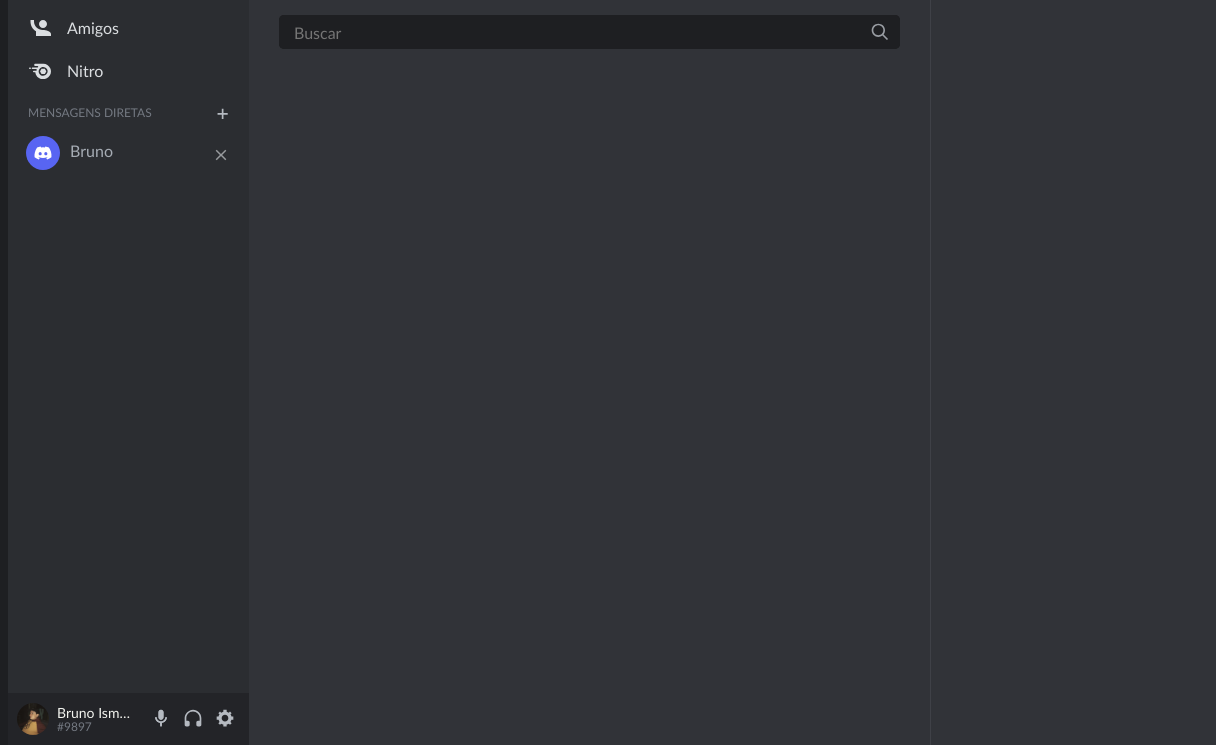
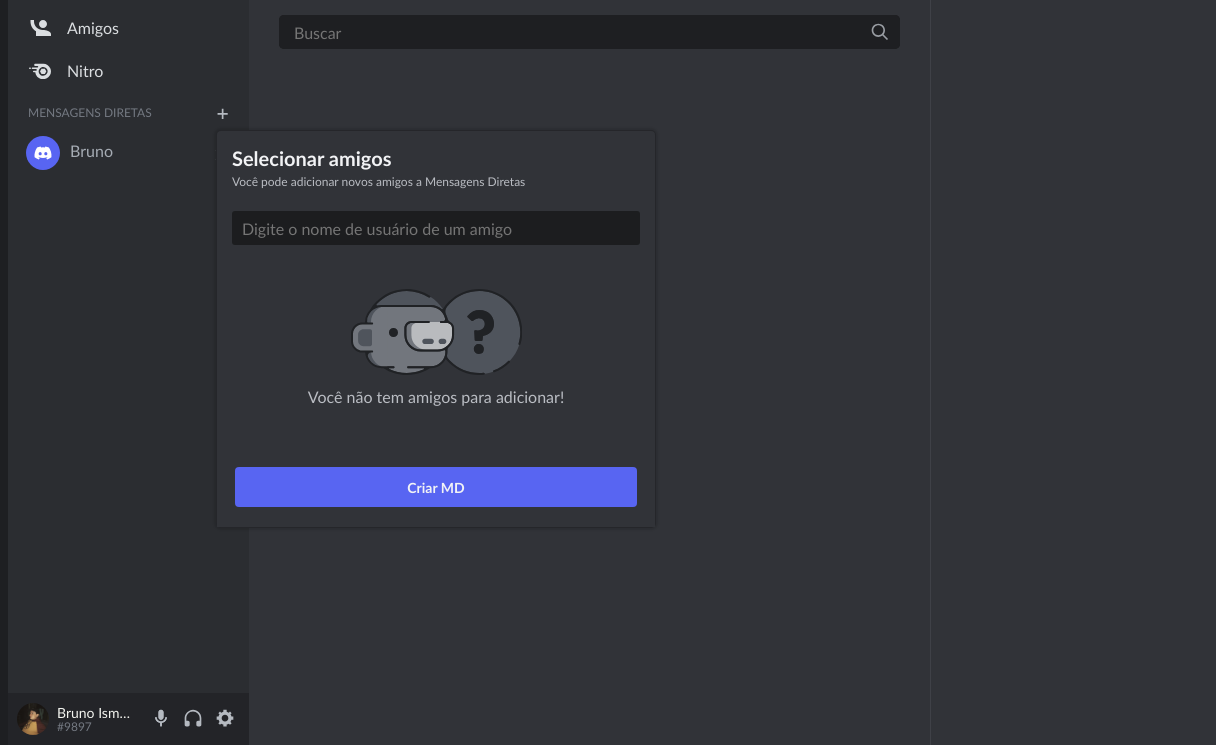
Before and after one commit to Burnninel/myDiscord, a plain HTML site: page channels.html in a window 1280 px wide. Shown: the part 55-800 px from the top of the page, 64-1280 px from the left. Drawn offline with nearby package versions, Linux system fonts and the light colour scheme.

Commit message:
card criar mensagem direta (html/css)

```diff
--- a/channels.html
+++ b/channels.html
@@ -11,6 +11,7 @@
     <link rel="stylesheet" href="styles/channels/modalCreateServer.css">
     <link rel="stylesheet" href="styles/channels/friends.css">
     <link rel="stylesheet" href="styles/channels/body.css">
+    <link rel="stylesheet" href="styles/channels/collapseFriendsDM.css">
 
     <link href="https://cdn.jsdelivr.net/npm/bootstrap@5.3.0-alpha3/dist/css/bootstrap.min.css" rel="stylesheet"
         integrity="sha384-KK94CHFLLe+nY2dmCWGMq91rCGa5gtU4mk92HdvYe+M/SXH301p5ILy+dN9+nJOZ" crossorigin="anonymous">
@@ -230,6 +231,11 @@
                     </div>
                 </div>
             </div>
+
+
+
+
+
 
             <div class="funcFriends">
 
@@ -452,6 +458,26 @@
 
     <script src="scripts/channels/modals.js"></script>
     <script src="scripts/channels/chanels.js"></script>
+    <script src="scripts/channels/friendsDM.js"></script>
 </body>
 
 </html>
+
+<div class="collapseFriendsDM">
+
+    <div class="collapseHeader">
+        <span id="titleCollapse">Selecionar amigos</span>
+        <span id="subtitleCollapse">Você pode adicionar novos amigos a Mensagens Diretas</span>
+        <input id="inputFriendDM" type="text" placeholder="Digite o nome de usuário de um amigo">
+    </div>
+
+    <div class="bodyCollapse">
+        <img src="images/noFriends.svg" alt="noFriends">
+        <span id="spanNoFriends">Você não tem amigos para adicionar!</span>
+    </div>
+
+    <div class="footerCollapse " >
+        <button class="btnCollapse">Criar MD</button>
+    </div>
+
+</div>
--- /dev/null
+++ b/styles/channels/collapseFriendsDM.css
@@ -0,0 +1,75 @@
+.collapseFriendsDM {
+    position: relative;
+    width: 440px;
+    height: 398px;
+    top: 185px;
+    left: 280px;
+    background-color: #313338;
+    border-radius: 5px;
+    border: 1px #17171971 solid;
+    box-shadow: 0px 0px 2px 2px #0000001d;
+}
+
+.collapseHeader {
+    display: flex;
+    flex-direction: column;
+    color: #f2f3f5;
+    padding: 15px;
+    padding-top: 12px;
+}
+
+#titleCollapse {
+    font-size: 20px;
+    font-weight: 600;
+    color: #f2f3f5;
+}
+
+#subtitleCollapse {
+    font-size: 12px;
+    color: #babdc3;
+}
+
+#inputFriendDM {
+    height: 34px;
+    margin-top: 20px;
+    padding-left: 10px;
+    font-size: 16px;
+    border: none;
+    border-radius: 3px;
+    background-color: #1c1d1f;
+}
+
+.bodyCollapse {
+    display: flex;
+    justify-content: center;
+    align-items: center;
+    flex-direction: column;
+    height: 45%;
+}
+
+#spanNoFriends {
+    margin-top: 10px;
+    color: #babdc3;
+}
+
+.footerCollapse {
+    display: flex;
+    justify-content: center;
+    align-items: center;
+    position: absolute;
+    bottom: 0;
+    height: 80px;
+    width: 100%;
+    background-color: #313338;
+}
+
+.btnCollapse {
+    height: 40px;
+    width: 92%;
+    border: none;
+    border-radius: 4px;
+    font-size: 14px;
+    font-weight: 600;
+    color: #f2f3f5;
+    background-color: #5865f2;
+}
```
Also changed, not shown: images/noFriends.svg (added), scripts/channels/friendsDM.js (added).
